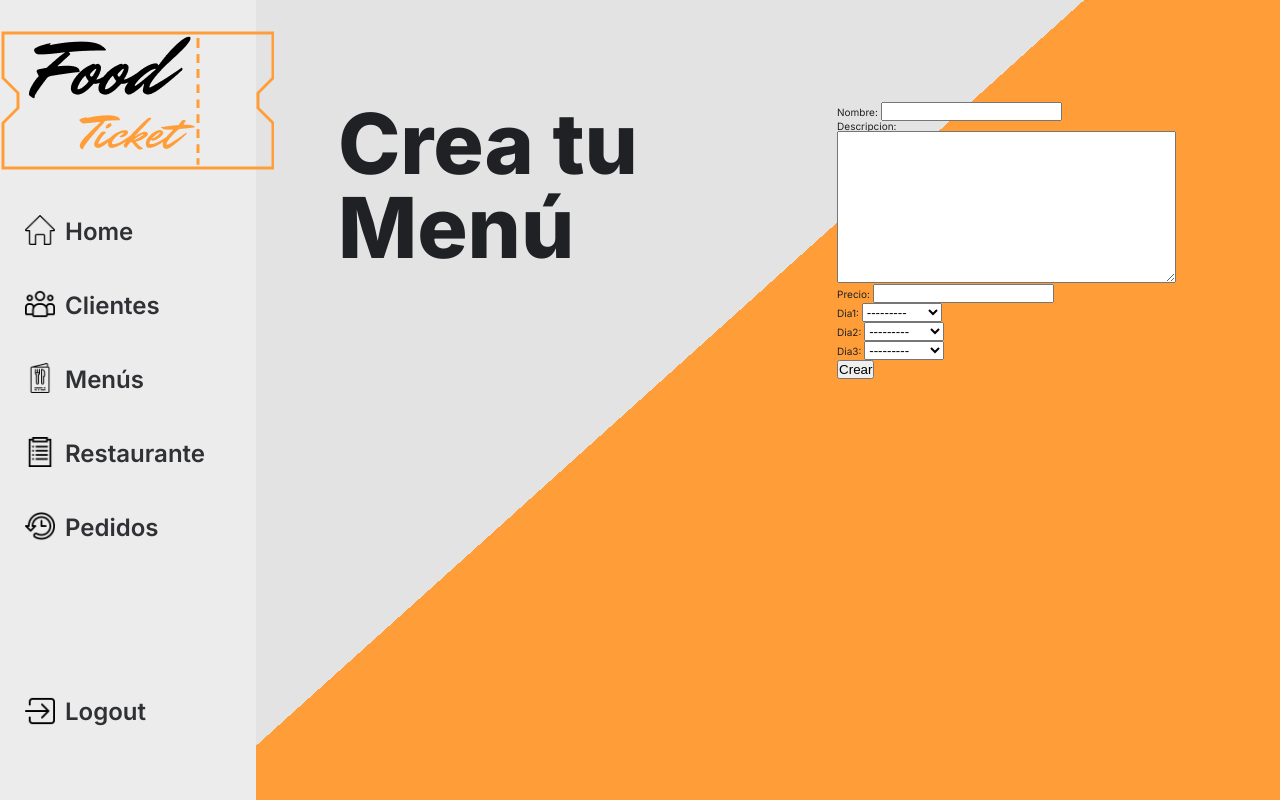
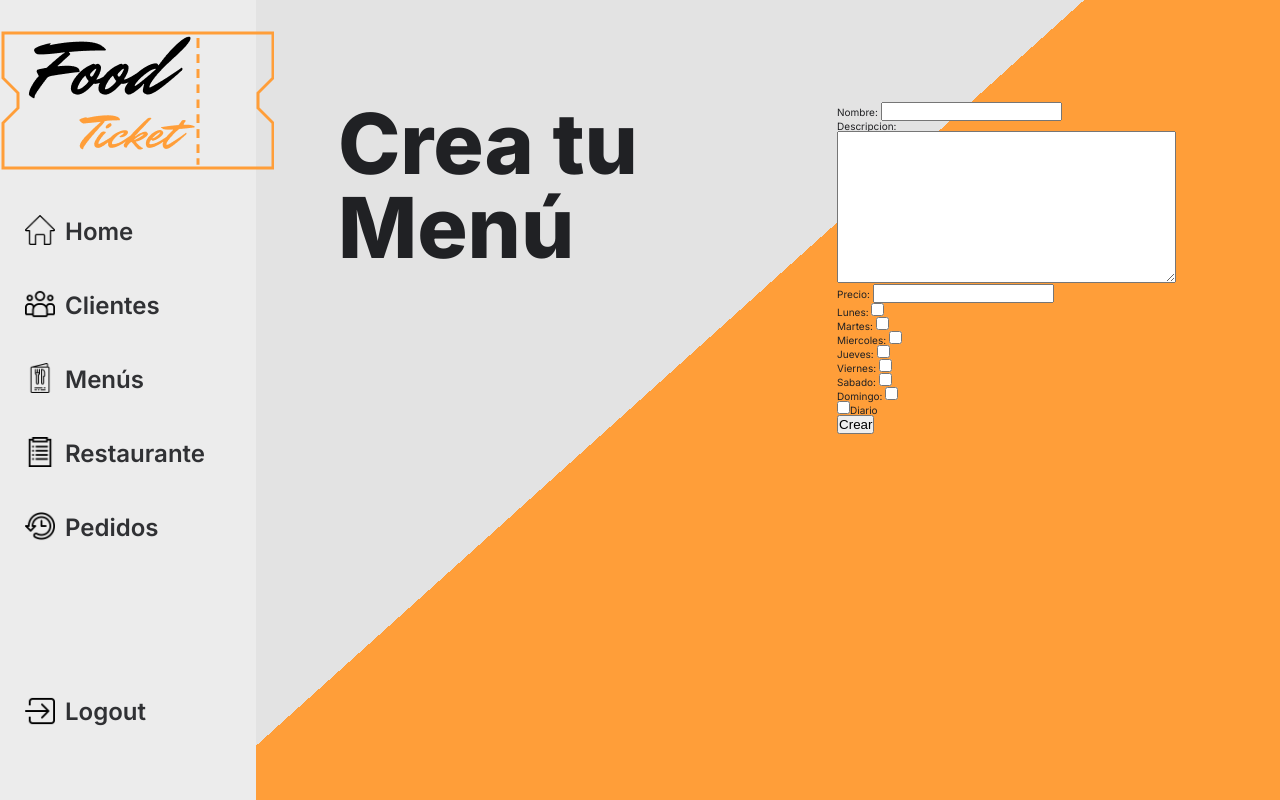
Before and after one commit to GiBsyGG/ppi_05, a Django app: page /menus/crear/ in a window 1280 px wide. Run offline with Django 4.2, Linux system fonts and the light colour scheme; the visitor is signed in with stand-in values (Sample User, id 1).

Commit message:
change checkbox creación de menus
se añadió un checkbox para comprobar los dias en la creación de menús y se cambió el respectivo modelo

```diff
--- a/foodticket/menus/forms.py
+++ b/foodticket/menus/forms.py
@@ -6,12 +6,16 @@ class MenuForm(forms.ModelForm):
         # Modelo en el cual estará basado el formulario
         model = Menu
         # Campos que se mostrarán en el formulario
-        fields = ["nombre", "descripcion", "precio", "dia1", "dia2", "dia3"]
+        fields = ["nombre", "descripcion", "precio", "lunes", "martes", "miercoles", "jueves", "viernes", "sabado", "domingo"]
         widgets = {
             "nombre": forms.TextInput(attrs={"class": "form-control", "required": True}),
             "descripcion": forms.Textarea(attrs={"class": "form-control", "required": True}),
             "precio": forms.NumberInput(attrs={"class": "form-control", "required": True}),
-            "dia1": forms.Select(attrs={"class": "form-control", "required": True}),
-            "dia2": forms.Select(attrs={"class": "form-control"}),
-            "dia3": forms.Select(attrs={"class": "form-control"}),
+            "lunes": forms.CheckboxInput(attrs={"class": "form-check-input"}),
+            "martes": forms.CheckboxInput(attrs={"class": "form-check-input"}),
+            "miercoles": forms.CheckboxInput(attrs={"class": "form-check-input"}),
+            "jueves": forms.CheckboxInput(attrs={"class": "form-check-input"}),
+            "viernes": forms.CheckboxInput(attrs={"class": "form-check-input"}),
+            "sabado": forms.CheckboxInput(attrs={"class": "form-check-input"}),
+            "domingo": forms.CheckboxInput(attrs={"class": "form-check-input"}),
         }
--- a/foodticket/menus/models.py
+++ b/foodticket/menus/models.py
@@ -5,36 +5,12 @@ class Menu(models.Model):
     nombre = models.CharField(max_length=100)
     descripcion = models.TextField(blank=True)
     precio = models.IntegerField()
-    DIA1_OPCIONES = (
-        ('Lunes', 'Lunes'),
-        ('Martes', 'Martes'),
-        ('Miércoles', 'Miércoles'),
-        ('Jueves', 'Jueves'),
-        ('Viernes', 'Viernes'),
-        ('Sábado', 'Sábado'),
-        ('Domingo', 'Domingo'),
-        ('Diario', 'Diario'),
-    )
-    DIA2_OPCIONES = (
-        ('Lunes', 'Lunes'),
-        ('Martes', 'Martes'),
-        ('Miércoles', 'Miércoles'),
-        ('Jueves', 'Jueves'),
-        ('Viernes', 'Viernes'),
-        ('Sábado', 'Sábado'),
-        ('Domingo', 'Domingo'),
-    )
-    DIA3_OPCIONES = (
-        ('Lunes', 'Lunes'),
-        ('Martes', 'Martes'),
-        ('Miércoles', 'Miércoles'),
-        ('Jueves', 'Jueves'),
-        ('Viernes', 'Viernes'),
-        ('Sábado', 'Sábado'),
-        ('Domingo', 'Domingo'),
-    )
-    dia1 = models.CharField(max_length=10, choices=DIA1_OPCIONES)
-    dia2 = models.CharField(max_length=10, choices=DIA2_OPCIONES, blank=True)
-    dia3 = models.CharField(max_length=10, choices=DIA3_OPCIONES, blank=True)
+    lunes = models.BooleanField(default=False)
+    martes = models.BooleanField(default=False)
+    miercoles = models.BooleanField(default=False)
+    jueves = models.BooleanField(default=False)
+    viernes = models.BooleanField(default=False)
+    sabado = models.BooleanField(default=False)
+    domingo = models.BooleanField(default=False)
 
     id_restaurante = models.ForeignKey(RestauranteUsuario, on_delete=models.CASCADE)
--- a/foodticket/menus/templates/menus/crear_menu.html
+++ b/foodticket/menus/templates/menus/crear_menu.html
@@ -11,6 +11,7 @@
         <form action="{% url 'menus:crear_menu' %}" method="POST">
             {% csrf_token %}
             {{ form.as_p }}
+            <input type="checkbox" name="diario">Diario<br>
             <div class="form-crear__menu__botones">
                 <button type="submit" class="form__botones__boton">Crear</button>
             </div>
--- a/foodticket/menus/views.py
+++ b/foodticket/menus/views.py
@@ -32,18 +32,32 @@ def crear_menu(request):
             "form": MenuForm
         })
     else:
+        print(request.POST)
         try:
-            # Buscamos el restaurante del usuario que está creando el menú
-            restaurante = get_object_or_404(RestauranteUsuario, usuario=request.user)
-            menu = Menu.objects.create(
-                nombre=request.POST["nombre"],
-                descripcion=request.POST["descripcion"],
-                precio=request.POST["precio"],
-                dia1=request.POST["dia1"],
-                dia2=request.POST["dia2"],
-                dia3=request.POST["dia3"],
-                id_restaurante=restaurante
-                )
+            # Llenamos el formulario con los datos ya creado con los datos del POST
+            form = MenuForm(request.POST)
+
+            # Guardamos los datos como un menu, pero no guardamos en la DB
+            menu = form.save(commit=False)
+
+            # Asignamos el restaurante del usuario a la variable restaurante
+            restaurante = RestauranteUsuario.objects.get(usuario=request.user)
+
+            # Asignamos el restaurante del usuario al menú
+            menu.id_restaurante = restaurante
+
+            # Comprobamos si el checkbox de diario está marcado para marcar todos los días
+            try:
+                if request.POST["diario"] == "on":
+                    menu.lunes = True
+                    menu.martes = True
+                    menu.miercoles = True
+                    menu.jueves = True
+                    menu.viernes = True
+                    menu.sabado = True
+                    menu.domingo = True
+            except:
+                pass
 
             # Guardamos el menú en la base de datos
             menu.save()
```
Also changed, not shown: foodticket/menus/migrations/0008_remove_menu_dia1_remove_menu_dia2_remove_menu_dia3_and_more.py (added).
